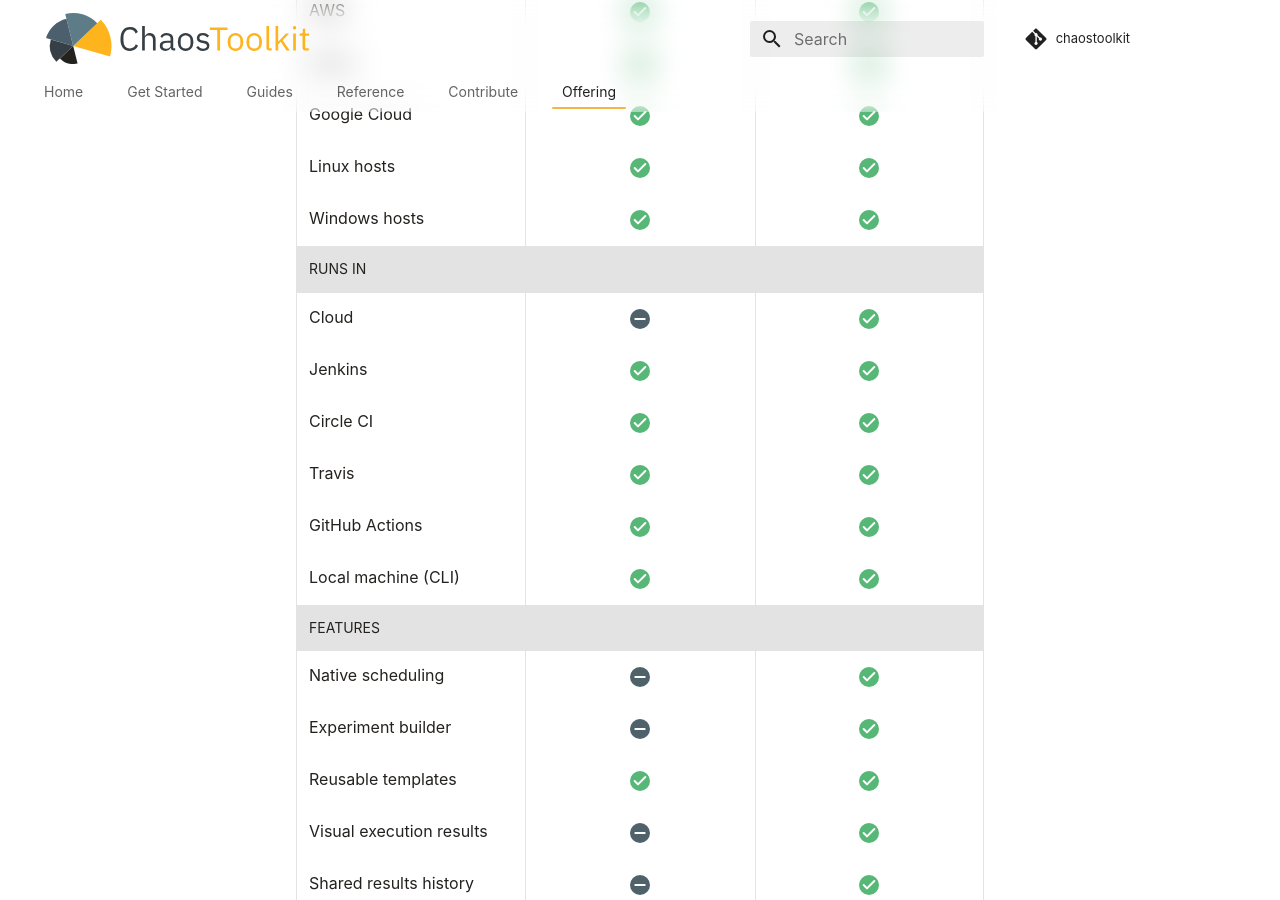
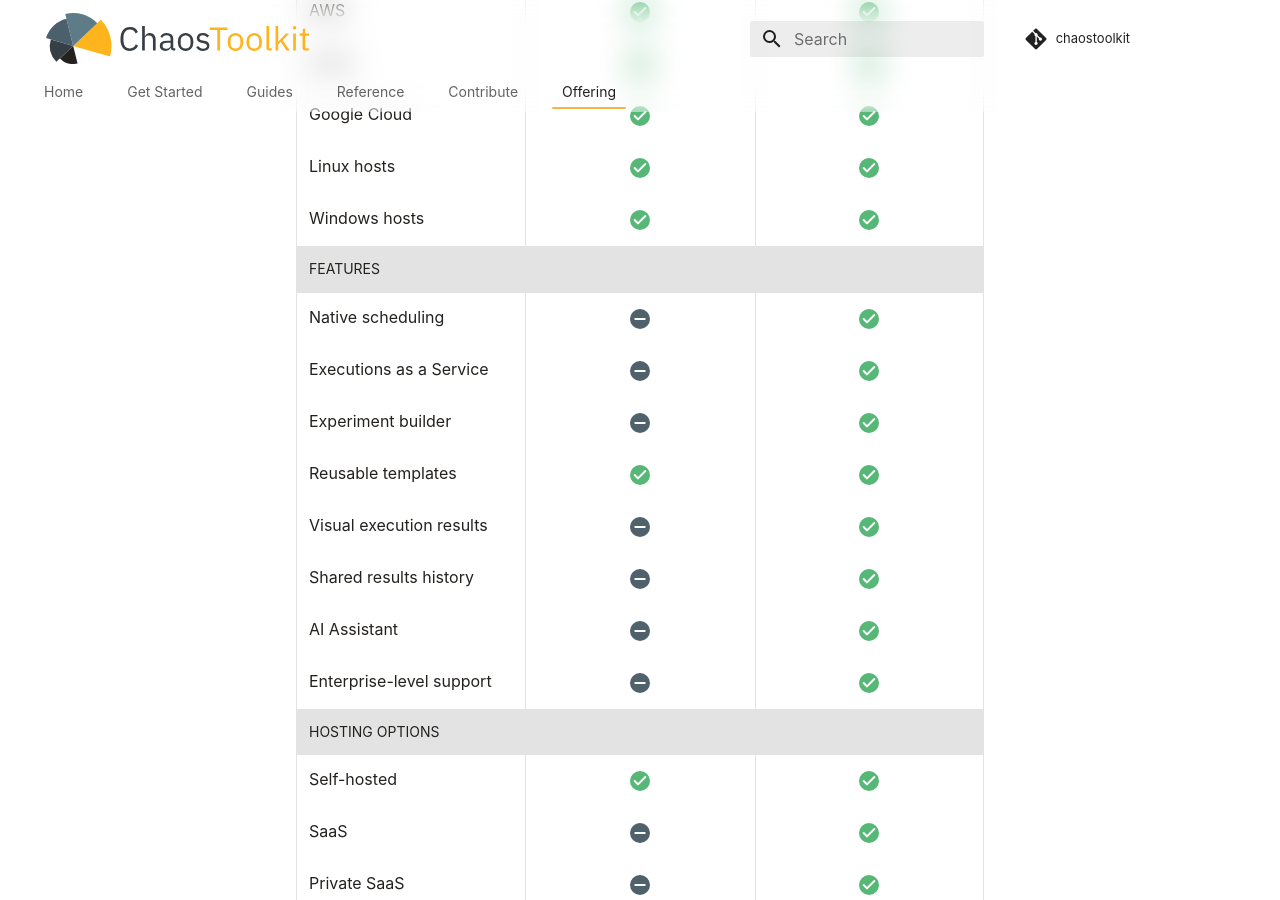
Before and after one commit to chaostoolkit/chaostoolkit-documentation, an MkDocs documentation site: the page built from sources/offering.md, in a window 1280 px wide and 900 px high, scrolled down 942 px. Built offline with MkDocs 1.6.1 and Material for MkDocs 9.7.7, drawn with Linux system fonts in a browser that asks for light colours; comment, search, counter and statistics services are not loaded.

Commit message:
Update offering table
Signed-off-by: Marc Perrien <marc@reliably.com>

```diff
--- a/sources/offering.md
+++ b/sources/offering.md
@@ -166,12 +166,12 @@
       </td>
     </tr>
     <tr class="row row--heading">
-      <td class="cell">Runs in</td>
+      <td class="cell">Features</td>
       <td class="cell"></td>
       <td class="cell"></td>
     </tr>
     <tr class="row">
-      <th scope="row" class="cell">Cloud</td>
+      <th scope="row" class="cell">Native scheduling</td>
       <td class="cell cell--no">
         <div class="cell__svgWrapper">
           <svg fill="none" stroke="currentColor" stroke-linecap="round" stroke-linejoin="round" stroke-width="2" viewBox="0 0 24 24" astro-icon="minus"><path d="M5 12h14"></path></svg>
@@ -186,87 +186,7 @@
       </td>
     </tr>
     <tr class="row">
-      <th scope="row" class="cell">Jenkins</td>
-      <td class="cell cell--yes">
-        <div class="cell__svgWrapper">
-          <svg fill="none" stroke="currentColor" stroke-linecap="round" stroke-linejoin="round" stroke-width="2" viewBox="0 0 24 24" astro-icon="check"><path d="M20 6 9 17l-5-5"></path></svg>
-        </div>
-        <span class="screen-reader-text">Yes</span>
-      </td>
-      <td class="cell cell--yes">
-        <div class="cell__svgWrapper">
-          <svg fill="none" stroke="currentColor" stroke-linecap="round" stroke-linejoin="round" stroke-width="2" viewBox="0 0 24 24" astro-icon="check"><path d="M20 6 9 17l-5-5"></path></svg>
-        </div>
-        <span class="screen-reader-text">Yes</span>
-      </td>
-    </tr>
-    <tr class="row">
-      <th scope="row" class="cell">Circle CI</td>
-      <td class="cell cell--yes">
-        <div class="cell__svgWrapper">
-          <svg fill="none" stroke="currentColor" stroke-linecap="round" stroke-linejoin="round" stroke-width="2" viewBox="0 0 24 24" astro-icon="check"><path d="M20 6 9 17l-5-5"></path></svg>
-        </div>
-        <span class="screen-reader-text">Yes</span>
-      </td>
-      <td class="cell cell--yes">
-        <div class="cell__svgWrapper">
-          <svg fill="none" stroke="currentColor" stroke-linecap="round" stroke-linejoin="round" stroke-width="2" viewBox="0 0 24 24" astro-icon="check"><path d="M20 6 9 17l-5-5"></path></svg>
-        </div>
-        <span class="screen-reader-text">Yes</span>
-      </td>
-    </tr>
-    <tr class="row">
-      <th scope="row" class="cell">Travis</td>
-      <td class="cell cell--yes">
-        <div class="cell__svgWrapper">
-          <svg fill="none" stroke="currentColor" stroke-linecap="round" stroke-linejoin="round" stroke-width="2" viewBox="0 0 24 24" astro-icon="check"><path d="M20 6 9 17l-5-5"></path></svg>
-        </div>
-        <span class="screen-reader-text">Yes</span>
-      </td>
-      <td class="cell cell--yes">
-        <div class="cell__svgWrapper">
-          <svg fill="none" stroke="currentColor" stroke-linecap="round" stroke-linejoin="round" stroke-width="2" viewBox="0 0 24 24" astro-icon="check"><path d="M20 6 9 17l-5-5"></path></svg>
-        </div>
-        <span class="screen-reader-text">Yes</span>
-      </td>
-    </tr>
-    <tr class="row">
-      <th scope="row" class="cell">GitHub Actions</td>
-      <td class="cell cell--yes">
-        <div class="cell__svgWrapper">
-          <svg fill="none" stroke="currentColor" stroke-linecap="round" stroke-linejoin="round" stroke-width="2" viewBox="0 0 24 24" astro-icon="check"><path d="M20 6 9 17l-5-5"></path></svg>
-        </div>
-        <span class="screen-reader-text">Yes</span>
-      </td>
-      <td class="cell cell--yes">
-        <div class="cell__svgWrapper">
-          <svg fill="none" stroke="currentColor" stroke-linecap="round" stroke-linejoin="round" stroke-width="2" viewBox="0 0 24 24" astro-icon="check"><path d="M20 6 9 17l-5-5"></path></svg>
-        </div>
-        <span class="screen-reader-text">Yes</span>
-      </td>
-    </tr>
-    <tr class="row">
-      <th scope="row" class="cell">Local machine (CLI)</td>
-      <td class="cell cell--yes">
-        <div class="cell__svgWrapper">
-          <svg fill="none" stroke="currentColor" stroke-linecap="round" stroke-linejoin="round" stroke-width="2" viewBox="0 0 24 24" astro-icon="check"><path d="M20 6 9 17l-5-5"></path></svg>
-        </div>
-        <span class="screen-reader-text">Yes</span>
-      </td>
-      <td class="cell cell--yes">
-        <div class="cell__svgWrapper">
-          <svg fill="none" stroke="currentColor" stroke-linecap="round" stroke-linejoin="round" stroke-width="2" viewBox="0 0 24 24" astro-icon="check"><path d="M20 6 9 17l-5-5"></path></svg>
-        </div>
-        <span class="screen-reader-text">Yes</span>
-      </td>
-    </tr>
-    <tr class="row row--heading">
-      <td class="cell">Features</td>
-      <td class="cell"></td>
-      <td class="cell"></td>
-    </tr>
-    <tr class="row">
-      <th scope="row" class="cell">Native scheduling</td>
+      <th scope="row" class="cell">Executions as a Service</td>
       <td class="cell cell--no">
         <div class="cell__svgWrapper">
           <svg fill="none" stroke="currentColor" stroke-linecap="round" stroke-linejoin="round" stroke-width="2" viewBox="0 0 24 24" astro-icon="minus"><path d="M5 12h14"></path></svg>
@@ -327,6 +247,21 @@
     </tr>
     <tr class="row">
       <th scope="row" class="cell">Shared results history</td>
+      <td class="cell cell--no">
+        <div class="cell__svgWrapper">
+          <svg fill="none" stroke="currentColor" stroke-linecap="round" stroke-linejoin="round" stroke-width="2" viewBox="0 0 24 24" astro-icon="minus"><path d="M5 12h14"></path></svg>
+        </div>
+        <span class="screen-reader-text">No</span>
+      </td>
+      <td class="cell cell--yes">
+        <div class="cell__svgWrapper">
+          <svg fill="none" stroke="currentColor" stroke-linecap="round" stroke-linejoin="round" stroke-width="2" viewBox="0 0 24 24" astro-icon="check"><path d="M20 6 9 17l-5-5"></path></svg>
+        </div>
+        <span class="screen-reader-text">Yes</span>
+      </td>
+    </tr>
+    <tr class="row">
+      <th scope="row" class="cell">AI Assistant</td>
       <td class="cell cell--no">
         <div class="cell__svgWrapper">
           <svg fill="none" stroke="currentColor" stroke-linecap="round" stroke-linejoin="round" stroke-width="2" viewBox="0 0 24 24" astro-icon="minus"><path d="M5 12h14"></path></svg>
```
